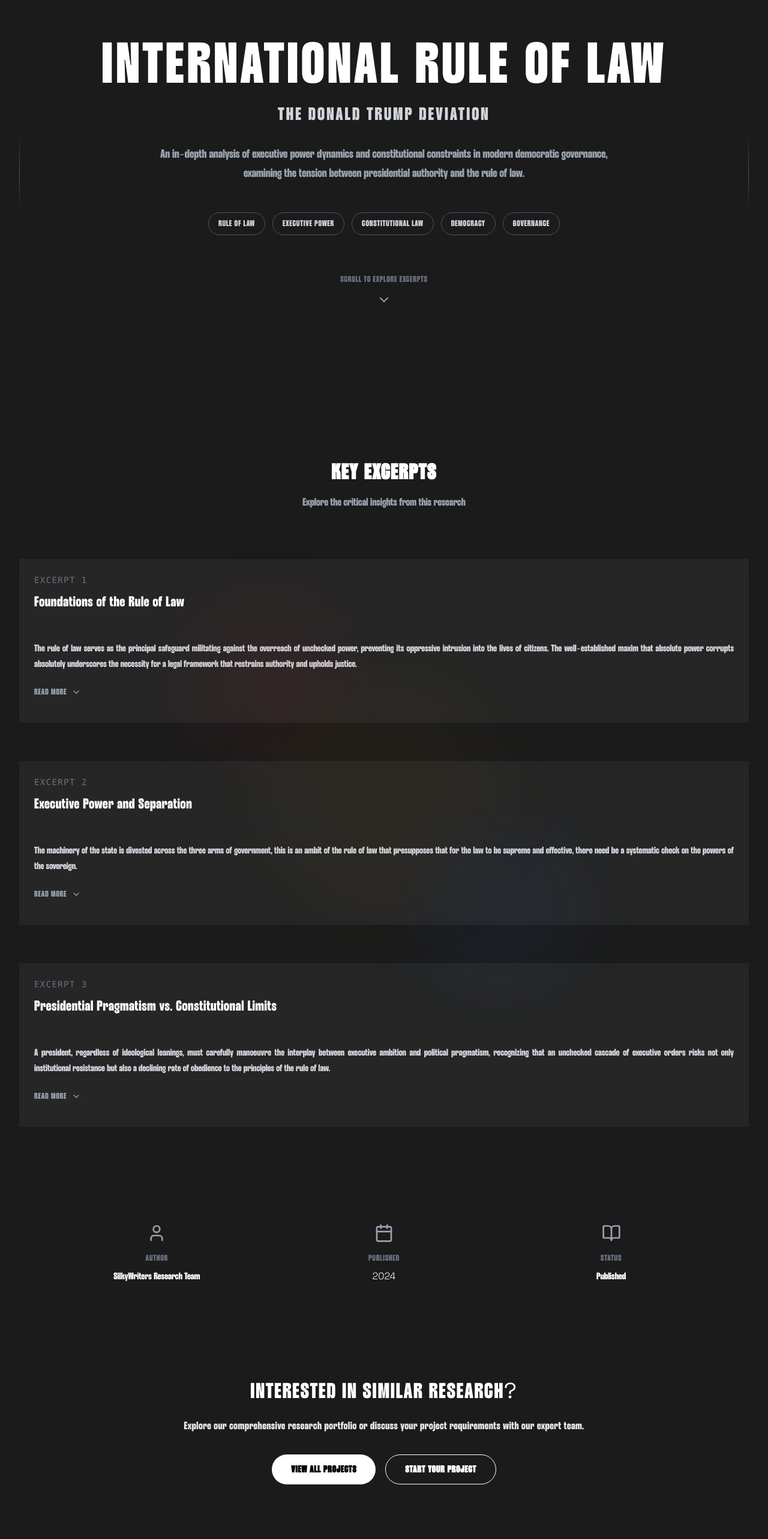
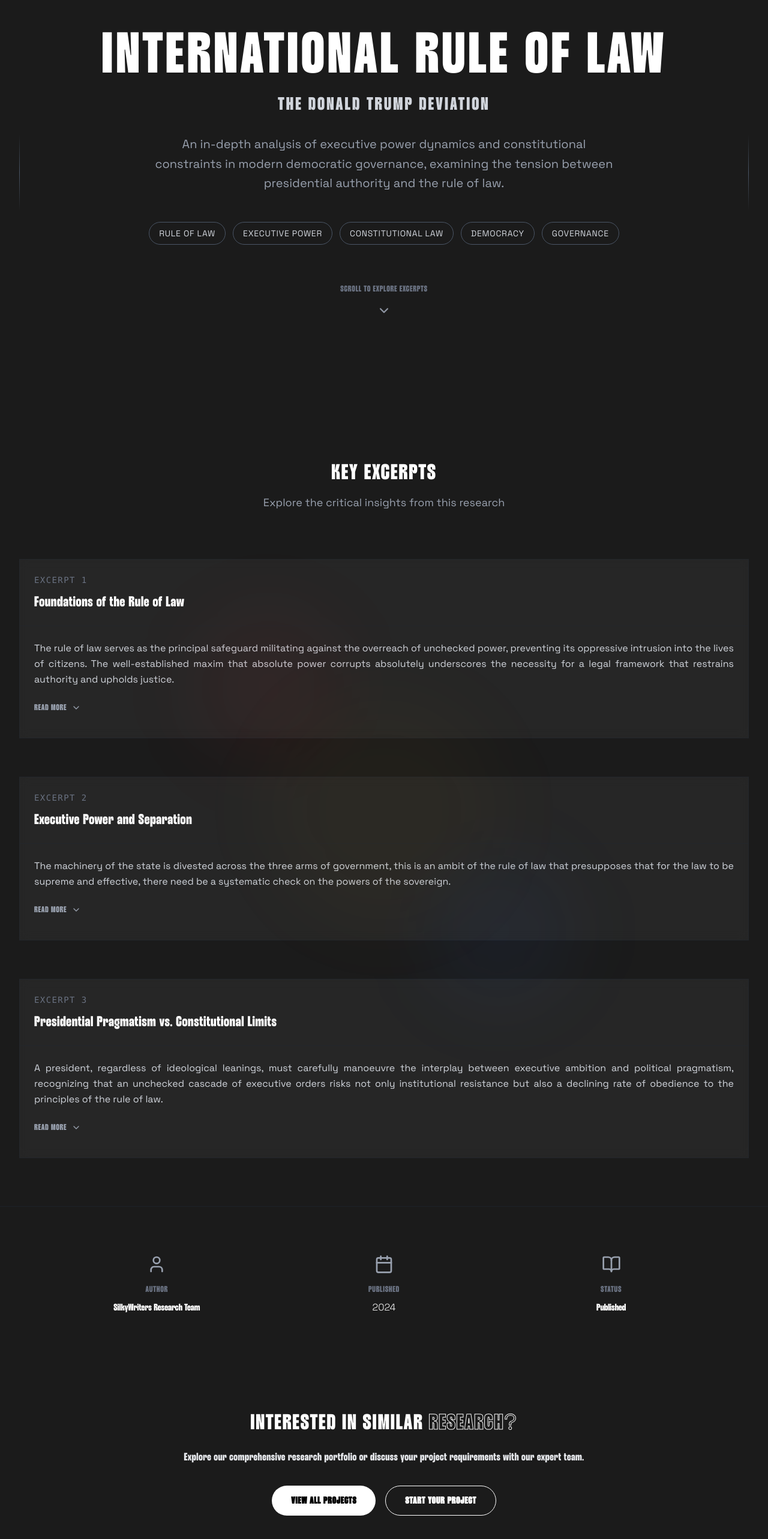
Before and after one commit to CreatorLZ/silkywriters, a React (Vite) app: page /work/rule-of-law in a window 1280 px wide. Shown: the part 224-2790 px from the top of the page at 60% size. Built offline with nearby package versions, Linux system fonts and the light colour scheme.

Commit message:
document loading simulator

```diff
--- a/src/Pages/About.tsx
+++ b/src/Pages/About.tsx
@@ -1,17 +1,32 @@
 import { motion } from "framer-motion";
-
 import { useEffect, useState } from "react";
 import Footer from "../components/Footer";
 import ScrollContainer from "../components/ScrollContainer";
 import ScrollToTop from "../components/ScrollToTop";
 import ModernNavbar from "../components/Navbar";
+import Loading from "../components/Loading"; // Adjust path as needed
 import { Link } from "react-router-dom";
 
 const About = () => {
   const [isHovered, setIsHovered] = useState(false);
+  const [isLoading, setIsLoading] = useState(true);
+
   useEffect(() => {
     window.scrollTo(0, 0); // Force scroll to top on mount
+
+    // Simulate loading time (you can adjust this or tie it to actual data loading)
+    const loadingTimer = setTimeout(() => {
+      setIsLoading(false);
+    }, 2000); // 2 seconds loading time
+
+    return () => clearTimeout(loadingTimer);
   }, []);
+
+  // Show loading component while loading
+  if (isLoading) {
+    return <Loading />;
+  }
+
   return (
     <ScrollContainer sections={[]}>
       <div className="relative w-screen min-h-screen overflow-scroll overflow-x-hidden  pt-32 pb-0 flex flex-col text-white">
@@ -87,7 +102,7 @@
           ABOUT
         </h1>
         <h1 className="text-9xl font-normal uppercase mb-44 px-28">
-          We’ve got a way with words.{" "}
+          We've got a way with words.{" "}
           <span className="outline-text4">The best kind of way</span>
         </h1>
 
--- a/src/Pages/Contact.tsx
+++ b/src/Pages/Contact.tsx
@@ -3,6 +3,7 @@
 import Footer from "../components/Footer";
 import ModernNavbar from "../components/Navbar";
 import ScrollContainer from "../components/ScrollContainer";
+import Loading from "../components/Loading";
 
 const ContactPage = () => {
   const [formData, setFormData] = useState({
@@ -54,6 +55,24 @@
     "$25,000 - $50,000",
     "$50,000+",
   ];
+
+  const [isLoading, setIsLoading] = useState(true);
+
+  useEffect(() => {
+    window.scrollTo(0, 0); // Force scroll to top on mount
+
+    // Simulate loading time (you can adjust this or tie it to actual data loading)
+    const loadingTimer = setTimeout(() => {
+      setIsLoading(false);
+    }, 2000); // 2 seconds loading time
+
+    return () => clearTimeout(loadingTimer);
+  }, []);
+
+  // Show loading component while loading
+  if (isLoading) {
+    return <Loading />;
+  }
 
   return (
     <ScrollContainer sections={[]}>
--- a/src/Pages/Work.tsx
+++ b/src/Pages/Work.tsx
@@ -3,6 +3,7 @@
 import { ArrowRight, User, ExternalLink } from "lucide-react";
 import { Link } from "react-router-dom";
 import Footer from "../components/Footer";
+import Loading from "../components/Loading";
 
 // Import your project images (you'll need to add these to your assets)
 const projectImages = {
@@ -117,10 +118,23 @@
   const featuredProject = projects.find((p) => p.featured);
   const regularProjects = projects.filter((p) => !p.featured);
 
+  const [isLoading, setIsLoading] = useState(true);
+
   useEffect(() => {
-    window.scrollTo(0, 0);
+    window.scrollTo(0, 0); // Force scroll to top on mount
+
+    // Simulate loading time (you can adjust this or tie it to actual data loading)
+    const loadingTimer = setTimeout(() => {
+      setIsLoading(false);
+    }, 2000); // 2 seconds loading time
+
+    return () => clearTimeout(loadingTimer);
   }, []);
 
+  // Show loading component while loading
+  if (isLoading) {
+    return <Loading />;
+  }
   return (
     <div ref={containerRef} className="min-h-screen text-white overflow-hidden">
       {/* Header */}
--- a/src/components/ResearchProjectDisplay.tsx
+++ b/src/components/ResearchProjectDisplay.tsx
@@ -8,11 +8,12 @@
   Loader2,
 } from "lucide-react";
 import { Link } from "react-router-dom";
+import Footer from "./Footer";
 
 // Loading Component
 const Loading = ({ progress }: { progress: number }) => {
   return (
-    <div className="fixed inset-0 z-50  flex items-center justify-center">
+    <div className="fixed inset-0 z-50  flex items-center justify-center normal-text">
       <div className="text-center">
         <div className="mb-8">
           <Loader2 className="w-12 h-12 text-white animate-spin mx-auto mb-4" />
@@ -199,7 +200,7 @@
             </div>
 
             <p
-              className={`text-xl font-normal text-gray-400 max-w-3xl mx-auto mb-12 leading-relaxed transition-all duration-1000 delay-300 ${
+              className={`text-xl font-normal normal-text text-gray-400 max-w-3xl mx-auto mb-12 leading-relaxed transition-all duration-1000 delay-300 ${
                 contentReady
                   ? "opacity-100 translate-y-0"
                   : "opacity-0 translate-y-12"
@@ -216,7 +217,7 @@
               {projectData.keywords.map((keyword, index) => (
                 <span
                   key={index}
-                  className="px-4 py-2 border border-gray-600 rounded-full text-sm uppercase tracking-wider text-gray-300"
+                  className="px-4 normal-text py-2 border border-gray-600 rounded-full text-sm uppercase tracking-wider text-gray-300"
                 >
                   {keyword}
                 </span>
@@ -250,10 +251,10 @@
         <section className="relative min-h-screen py-20 px-8">
           <div className="max-w-7xl mx-auto">
             <div className="text-center mb-20">
-              <h3 className="text-4xl font-bold uppercase tracking-wider mb-4">
+              <h3 className="text-4xl font-normal uppercase tracking-wider mb-4">
                 Key Excerpts
               </h3>
-              <p className="text-gray-400 text-lg">
+              <p className="text-gray-400 text-lg normal-text">
                 Explore the critical insights from this research
               </p>
             </div>
@@ -282,7 +283,7 @@
                     {/* Main Content */}
                     <div className="p-6">
                       <div className="prose prose-invert max-w-none">
-                        <div className="text-gray-300 leading-relaxed text-base mb-6 text-justify">
+                        <div className="text-gray-300 normal-text leading-relaxed text-base mb-6 text-justify">
                           {excerpt.content}
                         </div>
 
@@ -303,7 +304,7 @@
 
                         {/* Extended Content */}
                         <div
-                          className={`overflow-hidden transition-all duration-300 ${
+                          className={`overflow-hidden normal-text transition-all duration-300 ${
                             isSelected
                               ? "max-h-96 opacity-100"
                               : "max-h-0 opacity-0"
@@ -390,7 +391,8 @@
           <div className="max-w-4xl mx-auto px-8">
             <div>
               <h3 className="text-4xl font-normal uppercase tracking-wider mb-6">
-                Interested in Similar Research?
+                Interested in Similar{" "}
+                <span className="outline-text4">Research?</span>
               </h3>
               <p className="text-gray-200 text-lg mb-8 leading-relaxed tracking-wide">
                 Explore our comprehensive research portfolio or discuss your
@@ -408,6 +410,7 @@
           </div>
         </section>
       </div>
+      <Footer />
     </div>
   );
 };
```
